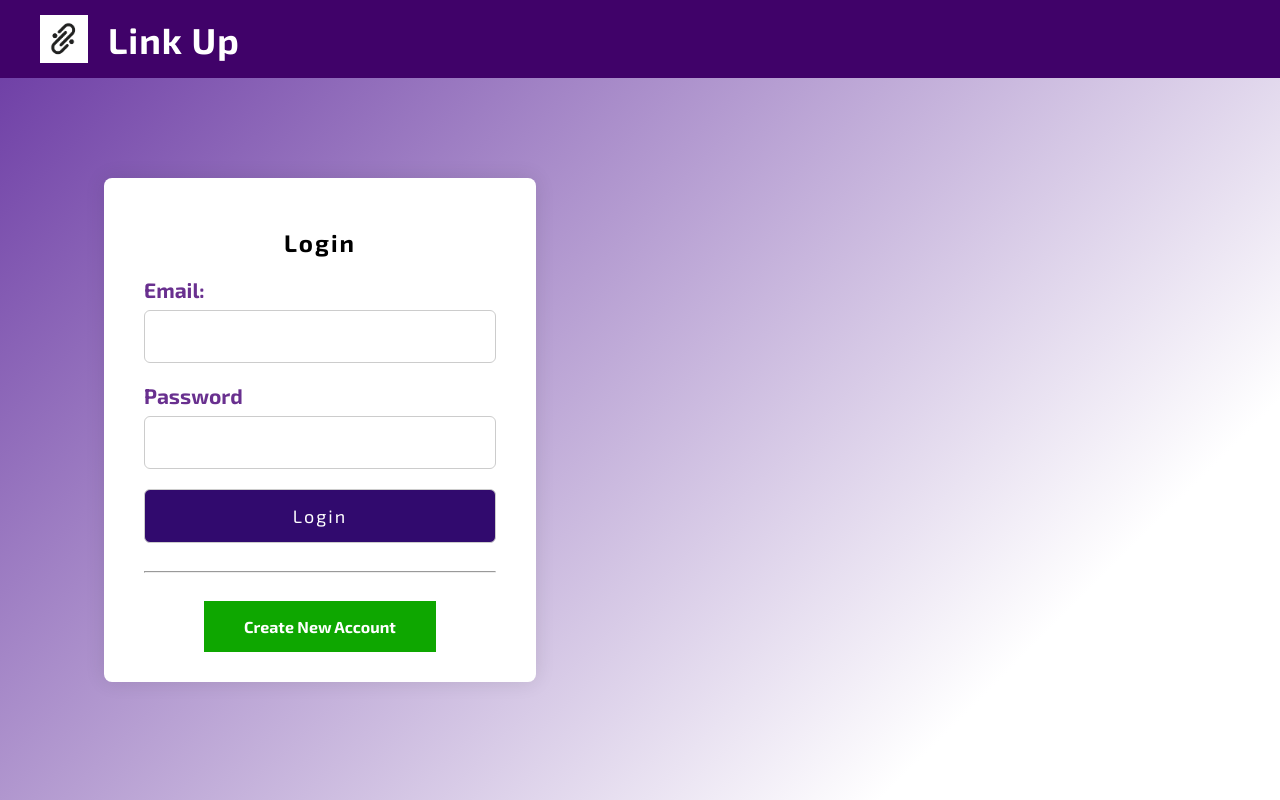
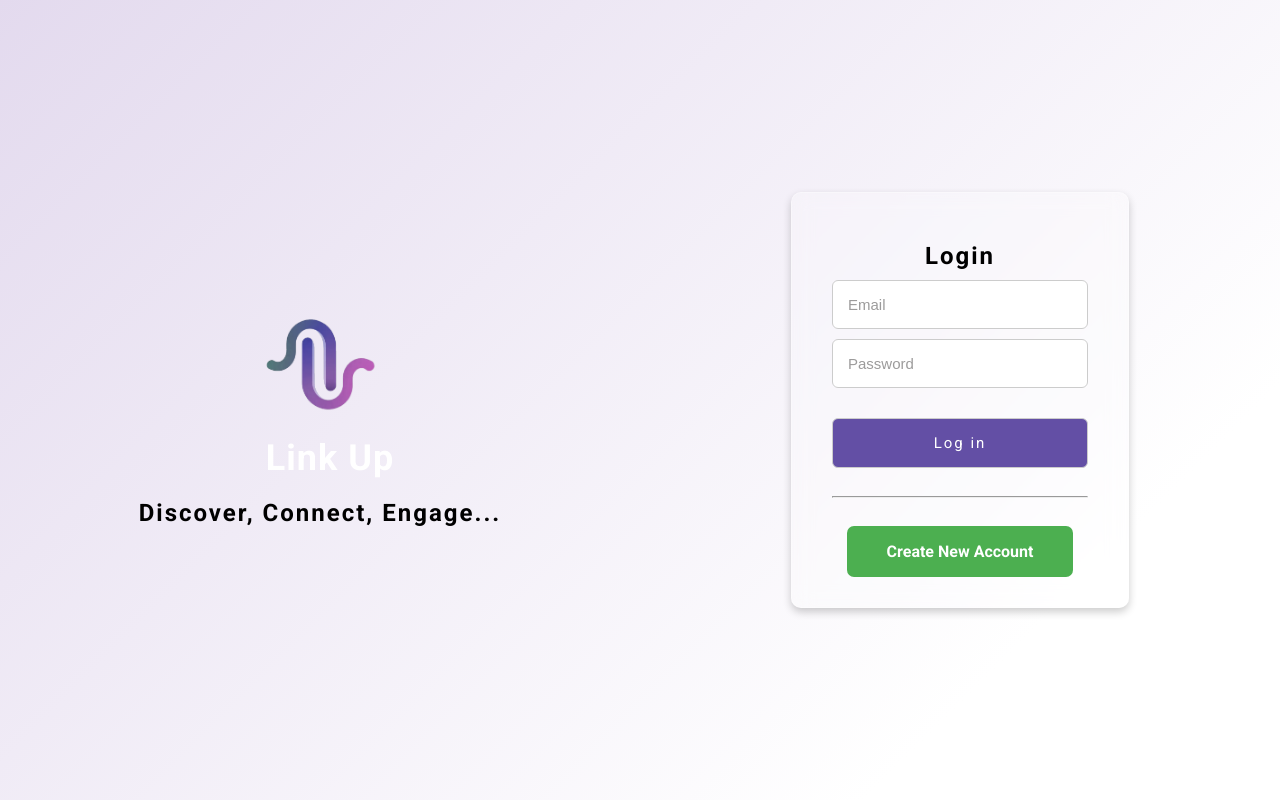
Before and after one commit to MahmoudHammam0/LinkUp, a Flask app: page / in a window 1280 px wide. Run offline with Flask 3, Linux system fonts and the light colour scheme.

Commit message:
Style Home Login page

```diff
--- a/models/user.py
+++ b/models/user.py
@@ -48,9 +48,9 @@ class User(BaseModel, Base, UserMixin):
 
     @password.setter
     def password(self, text_password):
-        from web_flask.flask_app import bcrypt
+        from web_flask.app import bcrypt
         self.password_hash = bcrypt.generate_password_hash(text_password).decode('utf-8')
 
     def check_password(self, password_to_check):
-        from web_flask.flask_app import bcrypt
+        from web_flask.app import bcrypt
         return bcrypt.check_password_hash(self.password_hash, password_to_check)
--- a/web_flask/static/styles/home.css
+++ b/web_flask/static/styles/home.css
@@ -7,12 +7,13 @@ body {
     display: flex;
     flex-direction: column;
     margin: 0;
-    font-family: "Exo 2";
+    font-family: 'Roboto', sans-serif;
+    background-image: linear-gradient(135deg, #ded3eb -15%, #fff 80%);
 }
 
 .header-container {
     padding: 15px 40px;
-    background-color: #400269;
+    /* background-color: #400269; */
 }
 
 .brand {
@@ -37,13 +38,11 @@ body {
 .logo img {
     height: 4%;
     width: 4%;
-    background-color: #fff;
 }
 
 .main-container {
     display: flex;
     flex: 1;
-    background-image: linear-gradient(135deg, #551d96 -15%, #fff 80%);
 }
 
 .r-cont {
@@ -52,16 +51,19 @@ body {
 
 .l-cont {
     width: 50%;
+    align-self: center;
 }
 
 .form-container {
-    width: 55%;
+    background: rgba(255, 255, 255, 0.2); /* Semi-transparent white background */
+    border-radius: 10px;
     padding: 30px 40px;
-    background-color: #fff;
-    border-radius: 8px;
-    box-shadow: 0 0 20px rgba(0, 0, 0, 0.1);
+    width: 40%;
+    backdrop-filter: blur(10px); /* Glass blur effect */
+    box-shadow: 0 4px 8px rgba(0, 0, 0, 0.2);
+    border: 1px solid rgba(255, 255, 255, 0.3);
+    text-align: center;
     margin: 100px auto;
-    text-align: center;
 }
 
 h2 {
@@ -75,7 +77,7 @@ h2 {
     color: #69308f;
     margin-bottom: 8px;
     display: block;
-    font-size: 21px;
+    font-size: 15px;
     text-align: left;
 }
 .form-container input {
@@ -84,23 +86,24 @@ h2 {
     border: 1px solid #ccc;
     border-radius: 6px;
     box-sizing: border-box;
-    font-size: 18px;
+    font-size: 15px;
     resize: none;
     margin-bottom: 20px;
+    margin-top: -10px;
 }
 
 .form-container input[type="submit"] {
-    background-color: #310a6e;
+    background-color: #634fa5;
     letter-spacing: 2px;
-    font-family: "Exo 2";
+    font-family: 'Roboto', sans-serif;
     color: #fff;
     cursor: pointer;
     transition: background-color 0.3s, color 0.3s;
 }
 
 .form-container input[type="submit"]:hover {
-    background-color: #ddd;
-    color: #310a6e;
+    background-color: #8477ab;
+    color: white;
 }
 
 .form-container input[type="submit"]:focus {
@@ -109,17 +112,37 @@ h2 {
 
 .reg {
     padding: 16px 40px;
-    font-family: "Exo 2";
+    font-family: 'Roboto', sans-serif;
     border: none;
-    background-color: #0ea700;
+    background-color: #4CAF50;
     color: #fff;
     font-size: 16px;
     font-weight: bold;
     margin-top: 20px;
     transition: background-color 0.3s, color 0.3s;
+    border-radius: 7px;
 }
 
 .reg:hover {
     background-color: #49c73d;
     cursor: pointer;
 }
+
+input::placeholder {
+    color: #9c9b9b;
+}
+
+input[type="submit"] {
+    margin-top: 10px;
+}
+
+.cover {
+    height: 140px;
+    width: 140px;
+}
+
+#cover {
+    margin-top: 40px;
+    text-align: center;
+    align-self: center;
+}
--- a/web_flask/templates/home.html
+++ b/web_flask/templates/home.html
@@ -4,10 +4,13 @@
     <meta charset="UTF-8">
     <meta name="viewport" content="width=device-width, initial-scale=1.0">
     <title>Link Up</title>
+    <link rel="icon" href="../static/images/logo.png" />
     <link rel="stylesheet" href="../static/styles/home.css">
-    <link href="https://fonts.googleapis.com/css2?family=Exo+2:ital,wght@0,100..900;1,100..900&display=swap" rel="stylesheet">
+    <link href="https://fonts.googleapis.com/css2?family=Roboto:wght@400;700&display=swap" rel="stylesheet">
+
 </head>
 <body>
+    <!--
     <header>
         <div class="header-container">
             <div class="brand">
@@ -18,22 +21,25 @@
             </div>
         </div>
     </header>
+    -->
     <div class="main-container">
+        <div class="l-cont" id="cover">
+            <img class='cover' src="../static/images/logo.png">
+            <div class="title">Link Up</div>
+            <h2>Discover, Connect, Engage...</h2>
+        </div>
         <div class="l-cont">
             <div class="form-container">
                 <h2>Login</h2>
                 <form>
-                    <label for="email">Email:</label>
-                    <input type="email">
-                    <label for="password">Password</label>
-                    <input type="password">
-                    <input type="submit" value="Login">
+                    <input type="email" placeholder="Email">
+                    <input type="password" placeholder="Password">
+                    <input type="submit" value="Log in">
                 </form>
                 <hr>
                 <button class="reg">Create New Account</button>
             </div>
         </div>
-        <div class="r-cont">
         </div>
     </div>
 </body>
```
Also changed, not shown: web_flask/static/images/logo.png, 1 other file.
